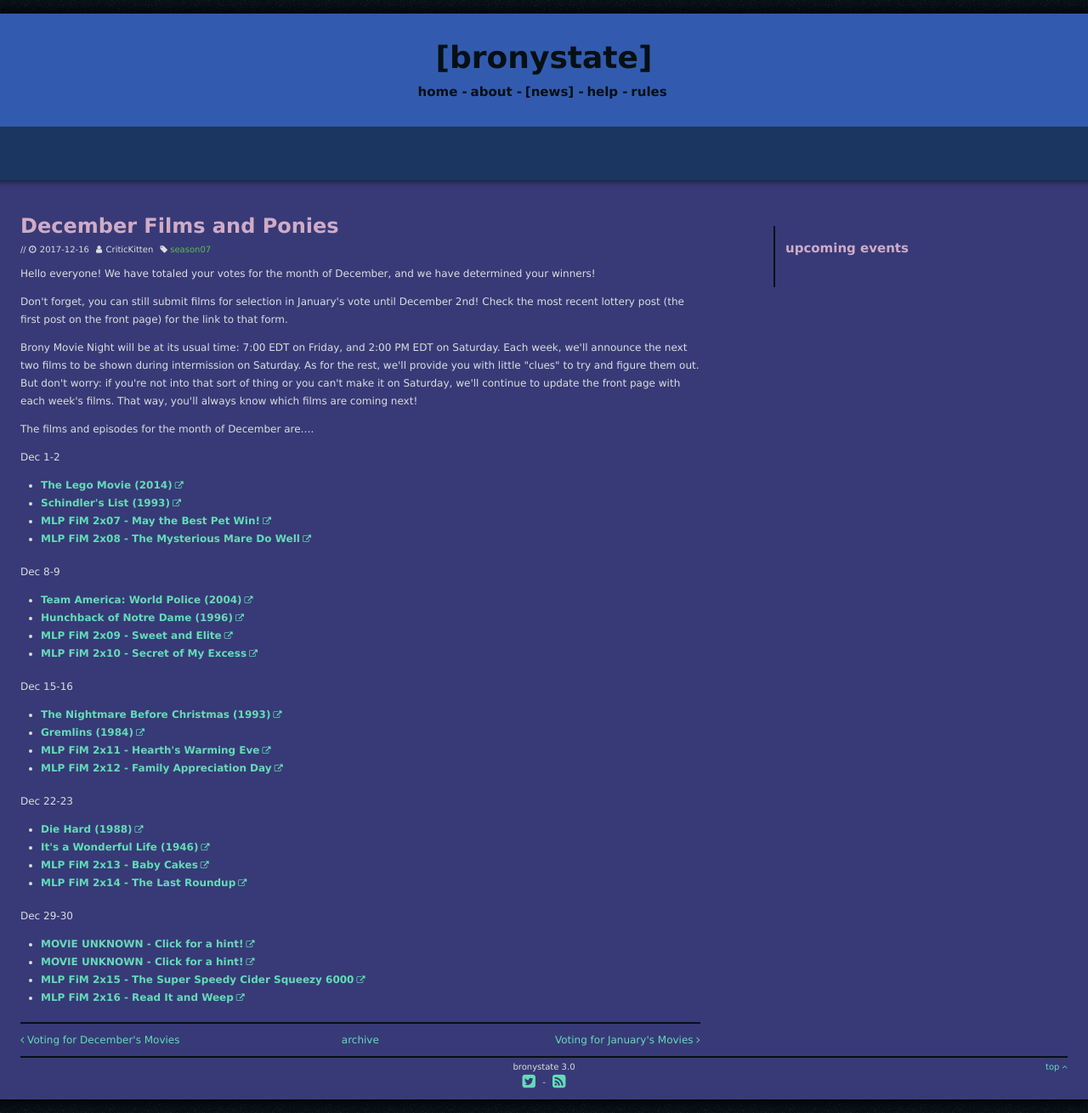
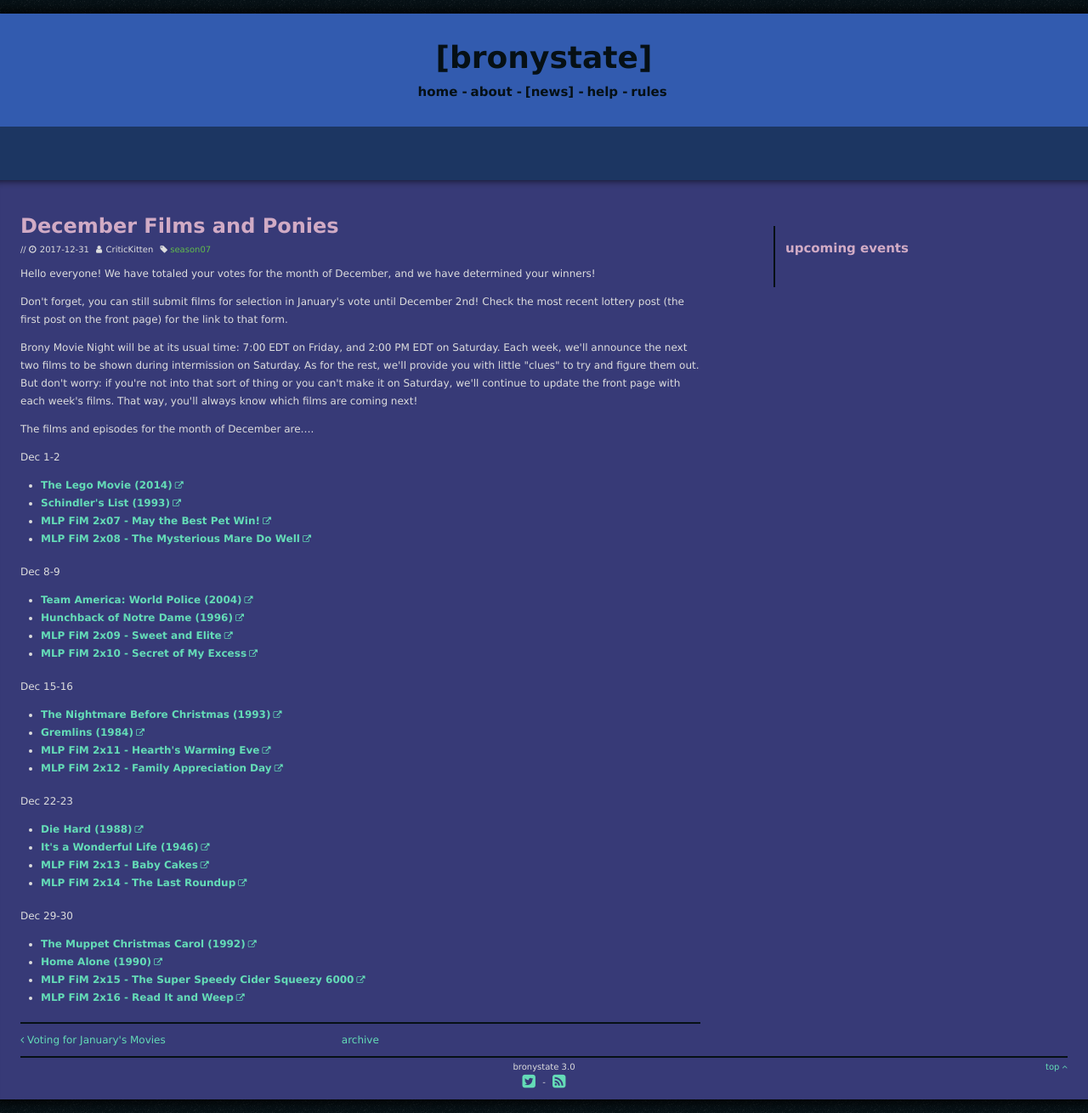
Before and after one commit to Bronystate/brstv3, a Jekyll site: the page built from _posts/2017-11-25-dec17winners.md, in a window 1280 px wide. Shown: the whole page at 85% size. Built offline with Jekyll 4.4.1, drawn with Linux system fonts in a browser that asks for light colours; nearby versions of some CDN libraries.

Commit message:
Update 2017-11-25-dec17winners.md

```diff
--- a/_posts/2017-11-25-dec17winners.md
+++ b/_posts/2017-11-25-dec17winners.md
@@ -1,6 +1,6 @@
 ---
 title: December Films and Ponies
-date: 2017-12-16
+date: 2017-12-31
 author: CriticKitten
 tags: [season07]
 ---
@@ -38,8 +38,8 @@
 -	**[MLP FiM 2x14 - The Last Roundup][p8]**
 
 Dec 29-30
--	**[MOVIE UNKNOWN - Click for a hint!][m9]**
--	**[MOVIE UNKNOWN - Click for a hint!][m10]**
+-	**[The Muppet Christmas Carol (1992)][m9]**
+-	**[Home Alone (1990)][m10]**
 -	**[MLP FiM 2x15 - The Super Speedy Cider Squeezy 6000][p9]**
 -	**[MLP FiM 2x16 - Read It and Weep][p10]**
 
@@ -51,8 +51,8 @@
 [m6]: http://www.imdb.com/title/tt0087363/
 [m7]: http://www.imdb.com/title/tt0095016/
 [m8]: http://www.imdb.com/title/tt0038650/
-[m9]: https://www.mariowiki.com/images/thumb/8/84/Frog_Odyssey.JPG/180px-Frog_Odyssey.JPG
-[m10]: https://upload.wikimedia.org/wikipedia/commons/thumb/f/f4/The_Scream.jpg/1200px-The_Scream.jpg
+[m9]: http://www.imdb.com/title/tt0104940/
+[m10]: http://www.imdb.com/title/tt0099785/
 [p1]: http://www.imdb.com/title/tt2071867/
 [p2]: http://www.imdb.com/title/tt2071868/
 [p3]: http://www.imdb.com/title/tt2071869/
```
